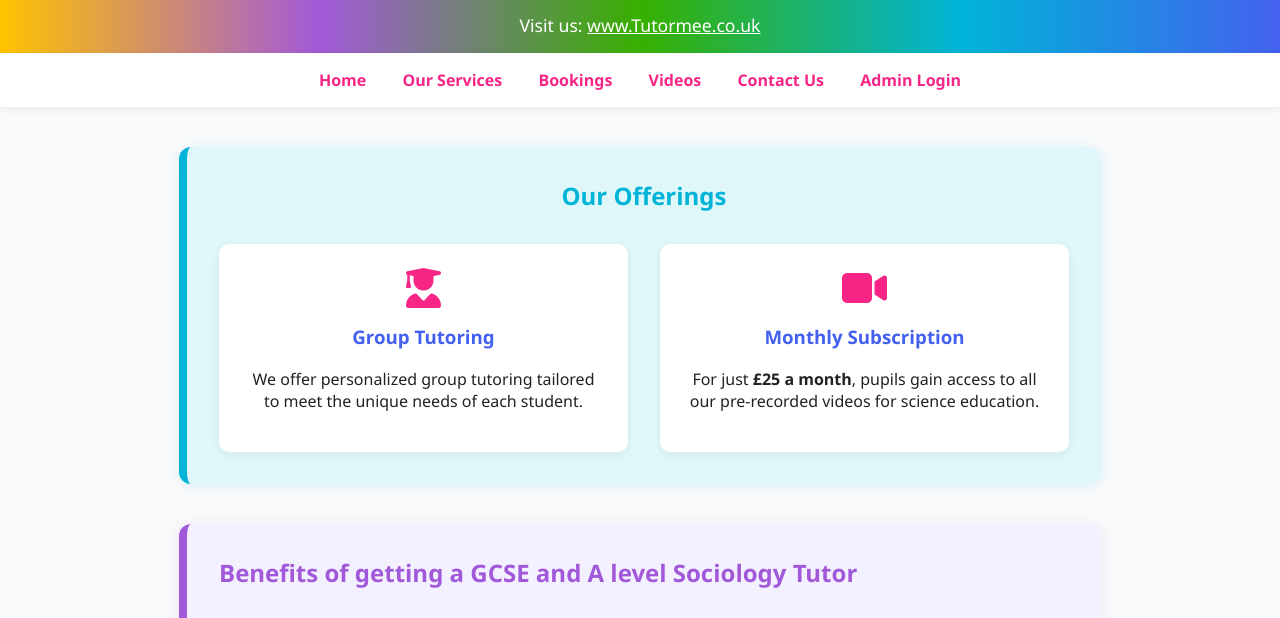
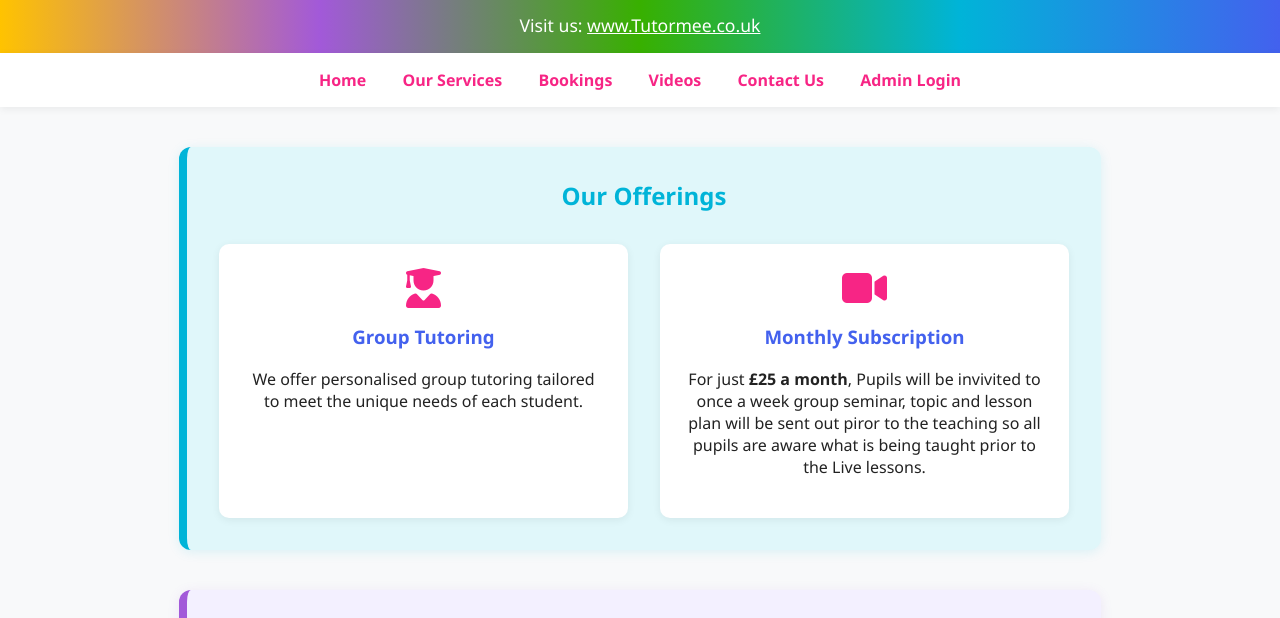
Before and after one commit to TutorMeLimited/TutorMe, a website: page Our-services.html in a window 1280 px wide. Shown: the part 143-761 px from the top of the page. Drawn offline with Linux system fonts and the light colour scheme.

Commit message:
Revise offerings descriptions in Our-services.html
Updated the description for group tutoring and monthly subscription offerings.

```diff
--- a/Our-services.html
+++ b/Our-services.html
@@ -31,12 +31,12 @@
             <div class="offering">
                 <i class="fas fa-user-graduate"></i>
                 <h3>Group Tutoring</h3>
-                <p>We offer personalized group tutoring tailored to meet the unique needs of each student.  </p>
+                <p>We offer personalised group tutoring tailored to meet the unique needs of each student.  </p>
             </div>
             <div class="offering">
                 <i class="fas fa-video"></i>
                 <h3>Monthly Subscription</h3>
-                <p>For just <strong>£25 a month</strong>, pupils gain access to all our pre-recorded videos for science education.</p>
+                <p>For just <strong>£25 a month</strong>, Pupils will be invivited to once a week group seminar, topic and lesson plan will be sent out piror to the teaching so all pupils are aware what is being taught prior to the Live lessons.</p>
             </div>
         </div>
     </section>
```
